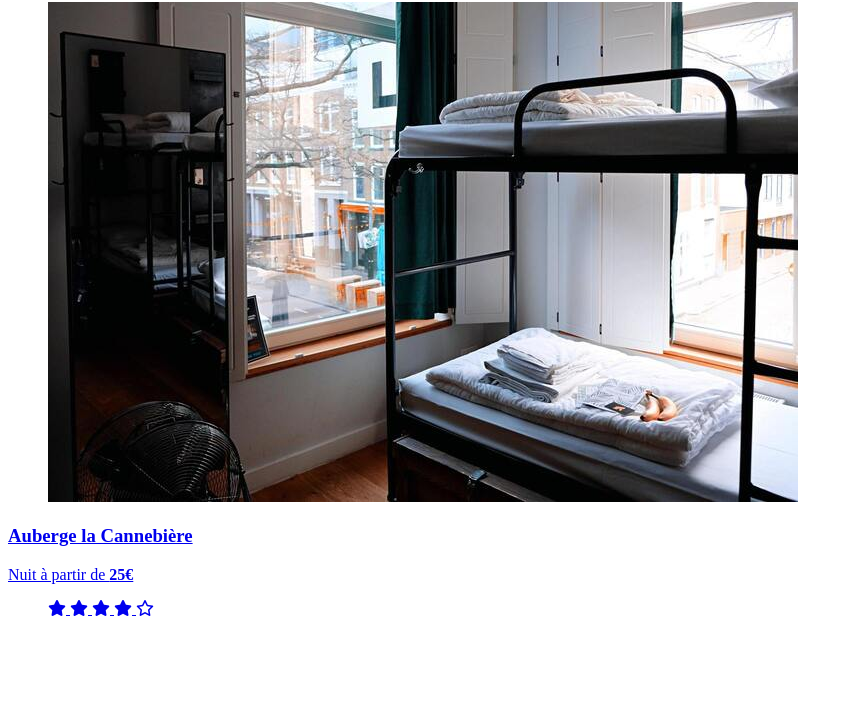
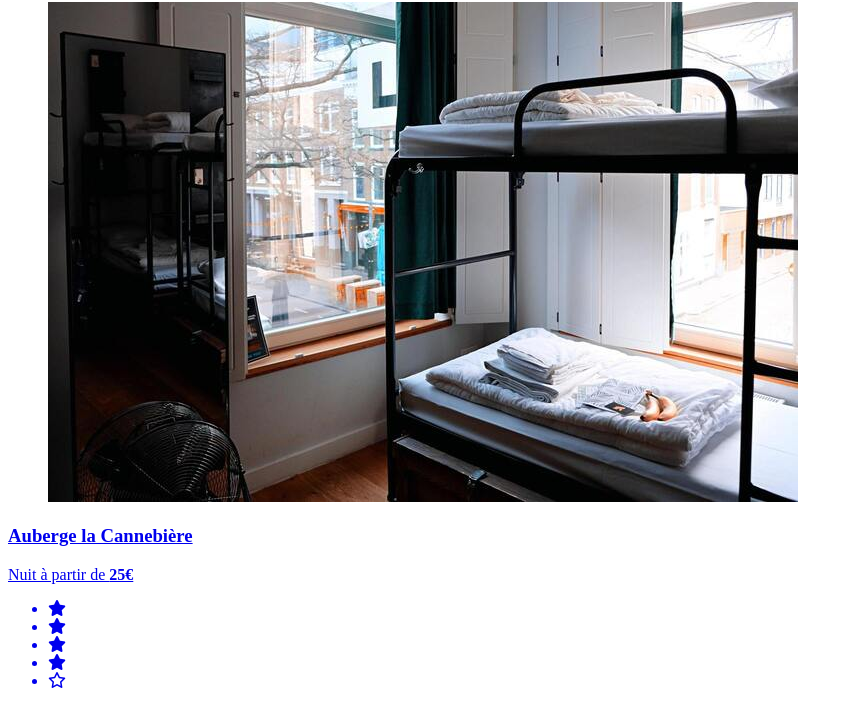
Before and after one commit to PatrickNCDX/P, a plain HTML site: page Reservia.html in a window 1280 px wide. Shown: the part 504-1210 px from the top of the page, without its empty margins (0-853 px from the left). Before the commit the page ends 1138 px from the top, so only its background shows below. Drawn offline with Linux system fonts and the light colour scheme.

Commit message:
correction

```diff
--- a/Reservia.html
+++ b/Reservia.html
@@ -70,11 +70,11 @@
 					<h3>Auberge la Cannebière</h3>
 					<p>Nuit à partir de <b>25€</b></p>
 					<ul>
-						<li class="fas fa-star"></i></li>
-						<li class="fas fa-star"></i></li>
-						<li class="fas fa-star"></i></li>
-						<li class="fas fa-star"></i></li>
-						<li class="far fa-star"></i></li>
+						<li> <i class="fas fa-star"></i></li>
+						<li> <i class="fas fa-star"></i></li>
+						<li> <i class="fas fa-star"></i></li>
+						<li> <i class="fas fa-star"></i></li>
+						<li> <i class="far fa-star"></i></li>
 					</ul>
 <!-- 					<ul>
 						<li><i data-active="true" class="fas fa-star"></i></li>
```
